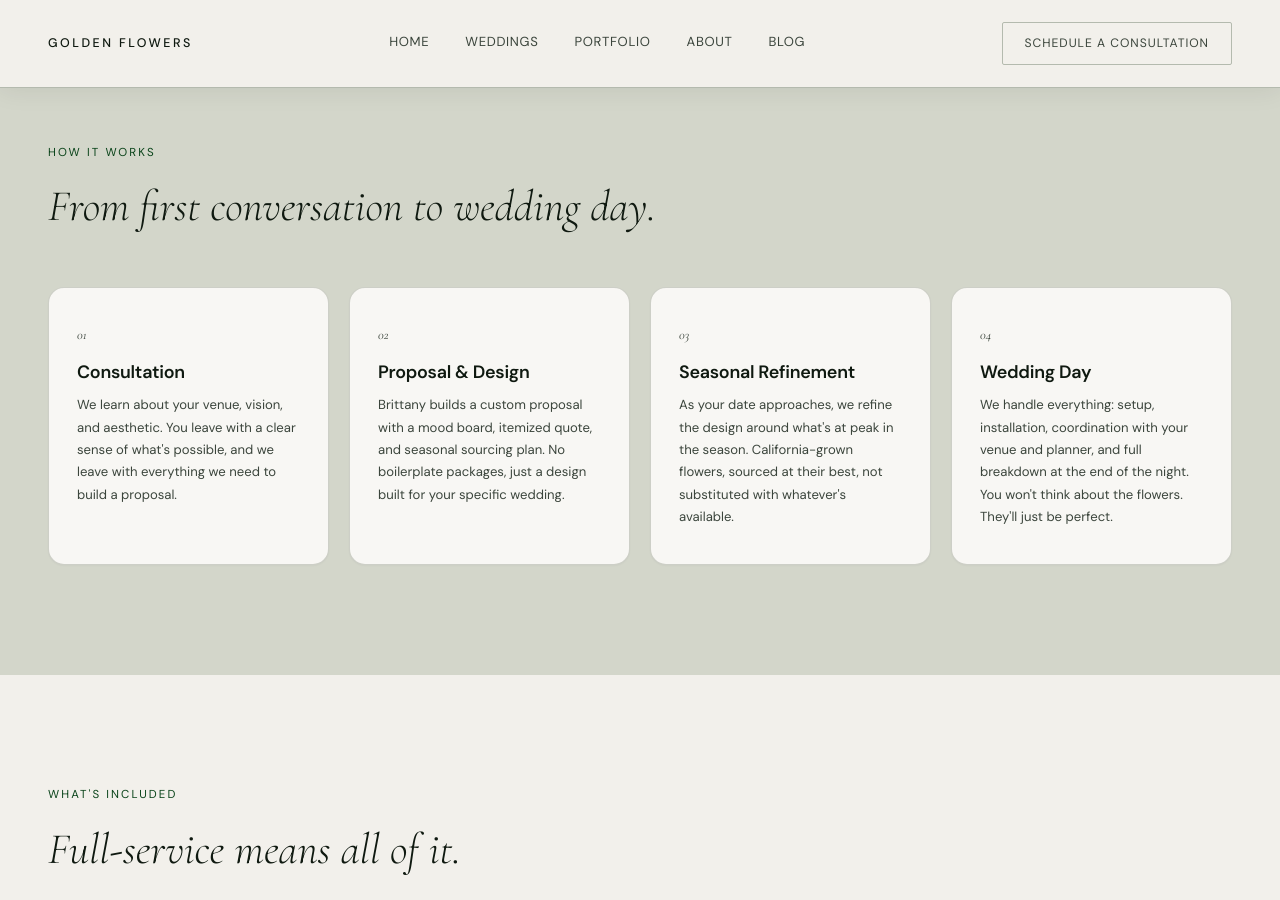
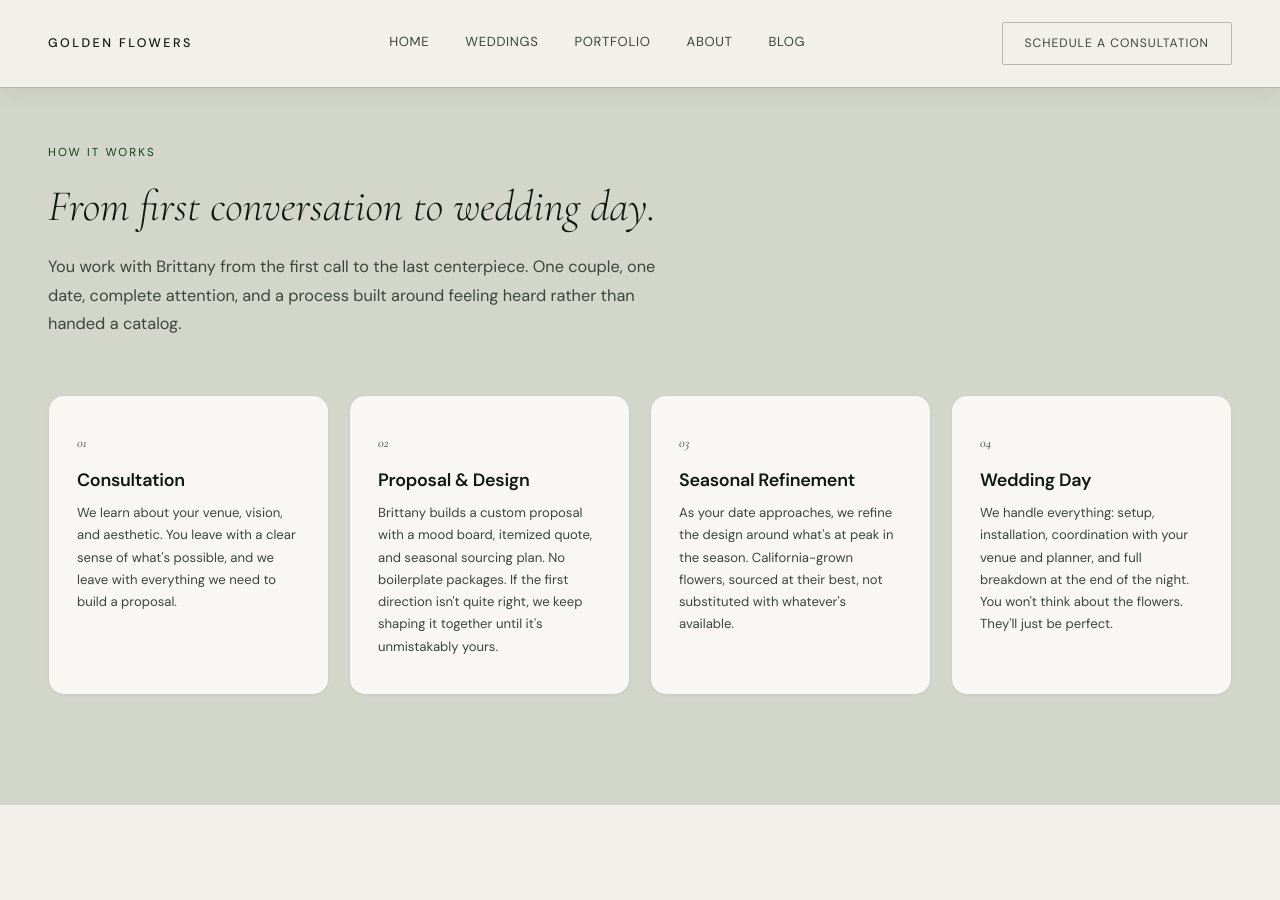
Before and after one commit to jshplhm/goldenflowers, a Jekyll site: the page built from weddings/index.md, in a window 1280 px wide and 900 px high, scrolled down 953 px. Built offline with Jekyll 4.4.1, drawn with Linux system fonts in a browser that asks for light colours.

Commit message:
Premium polish: experience framing + content-ready Meet Brittany video
- Weddings process: lead-in on working directly with Brittany + proposal
  step now states we refine together (addresses "what if I don't like it").
- Portfolio hero reframed around the couple's vision/venue/season.
- About: "Meet Brittany" video section that renders only when a founder_video
  URL is set in front matter (built now, switches on when content is ready).

Co-Authored-By: Claude Opus 4.8 <noreply@anthropic.com>

```diff
--- a/assets/css/style.css
+++ b/assets/css/style.css
@@ -1436,6 +1436,15 @@ input[type="date"] { text-align: left; }
 /* Uniform control height so the empty date box matches name/email/selects */
 input, select { min-height: 50px; }
 
+/* — Meet Brittany video (renders only when founder_video is set) — */
+.video-frame {
+  position: relative; aspect-ratio: 16 / 9; width: 100%;
+  border-radius: var(--radius); overflow: hidden;
+  border: 1px solid var(--tile-border); box-shadow: var(--tile-shadow);
+  background: var(--bg2);
+}
+.video-frame iframe { position: absolute; inset: 0; width: 100%; height: 100%; border: 0; }
+
 /* — About farm image grid: bring into the rounded-tile family (was full-bleed) — */
 .farm-grid { gap: var(--tile-gap); max-width: 1280px; margin: 0 auto; padding: 56px 48px; }
 .farm-imgs { gap: var(--tile-gap); }
--- a/weddings/index.md
+++ b/weddings/index.md
@@ -38,6 +38,7 @@ redirect_from:
   <div class="container">
     <span class="label">How it works</span>
     <h2>From first conversation to wedding day.</h2>
+    <p style="max-width:620px;margin-bottom:8px;font-size:1.02rem;">You work with Brittany from the first call to the last centerpiece. One couple, one date, complete attention, and a process built around feeling heard rather than handed a catalog.</p>
     <div class="process-steps">
       <div class="step">
         <p class="step-num">01</p>
@@ -47,7 +48,7 @@ redirect_from:
       <div class="step">
         <p class="step-num">02</p>
         <h3>Proposal &amp; Design</h3>
-        <p>Brittany builds a custom proposal with a mood board, itemized quote, and seasonal sourcing plan. No boilerplate packages, just a design built for your specific wedding.</p>
+        <p>Brittany builds a custom proposal with a mood board, itemized quote, and seasonal sourcing plan. No boilerplate packages. If the first direction isn't quite right, we keep shaping it together until it's unmistakably yours.</p>
       </div>
       <div class="step">
         <p class="step-num">03</p>
```
Also changed, not shown: about/index.md (+16 -0 lines), portfolio/index.md (+1 -1 lines).
